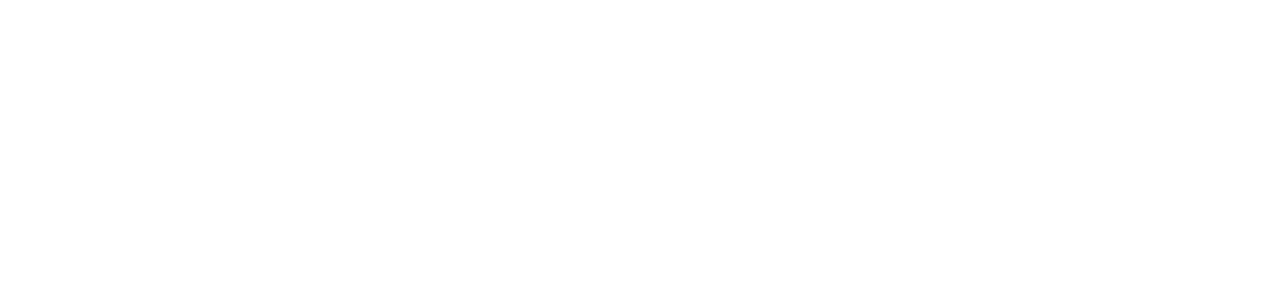
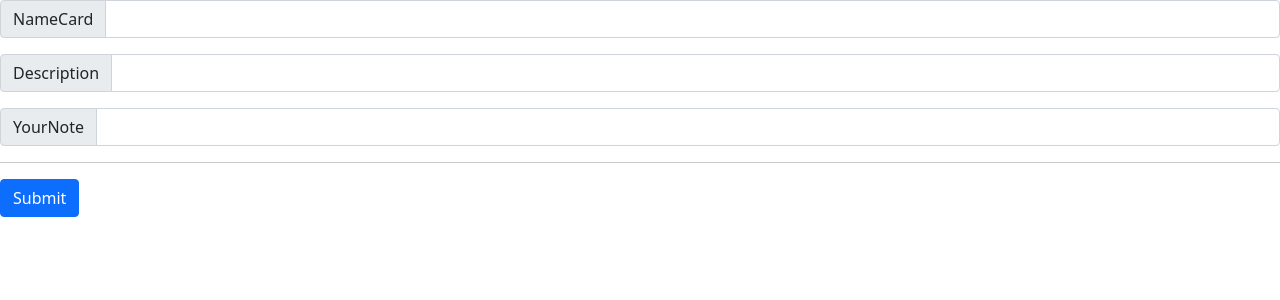
Before and after one commit to CoderVinicius/iron-notes, a React (Create React App) app: page /edit/1 in a window 1280 px wide. Shown: the top 300 px of the page. Built offline with nearby package versions, Linux system fonts and the light colour scheme; no server answers.

Commit message:
GianLucas - EditNote

```diff
--- a/src/components/App.js
+++ b/src/components/App.js
@@ -6,6 +6,7 @@
 import Navbar from './Navbar'
 import AllCard from "./AllCards";
 import CardDetails from "./CardDetails";
+import EditNote from "./EditNote";
 
 function App() {
   return (
@@ -13,7 +14,8 @@
       <BrowserRouter>
 
       <Route exact path="/" component={AllCard} />
-      <Route path="/details/:id" component={CardDetails} />
+      <Route exact path="/details/:id" component={CardDetails} />
+      <Route path="/edit/:id" component={EditNote}/>
 
       </BrowserRouter>
       </div>
--- a/src/components/CardDetails.js
+++ b/src/components/CardDetails.js
@@ -49,7 +49,7 @@
                 <i class="far fa-star" style={{ color: "cornsilk" }}></i>
               </Link>
 
-              <Link to="#" className="card-link">
+              <Link to={`/edit/${this.state._id}`} className="card-link">
                 <i class="far fa-edit" style={{ color: "cornsilk" }}></i>
               </Link>
               <Link to="#" className="card-link">
--- /dev/null
+++ b/src/components/EditNote.js
@@ -0,0 +1,115 @@
+import React from "react";
+import axios from "axios";
+
+class EditNote extends React.Component {
+  state = {
+    _id: "",
+    cardName: "",
+    comment: "",
+    description: "",
+    myNote: "",
+  };
+
+  componentDidMount = async () => {
+    try {
+      const id = this.props.match.params.id;
+
+      const response = await axios
+        .get(`https://ironrest.herokuapp.com/IronNote/${id}`)
+        .then((response) => {
+          console.log(response.data);
+          this.setState({ ...response.data });
+        });
+    } catch (err) {
+      console.log(err);
+    }
+  };
+
+  handleChange = (event) => {
+    this.setState({ [event.target.name]: event.target.value });
+  };
+
+  handleSubmit = (event) => {
+    const id = this.props.match.params.id;
+    event.preventDefault();
+
+    axios
+      .put(`https://ironrest.herokuapp.com/IronNote/${id}`, this.state)
+      .then((response) => {
+        console.log(response);
+      })
+      .catch((err) => {
+        console.log(err);
+      });
+  };
+
+  render() {
+    console.log(this.state.cardName);
+    return (
+      <div>
+        <form onSubmit={this.handleSubmit}>
+          <div className="input-group mb-3">
+            <span className="input-group-text" id="inputGroup-sizing-default">
+              NameCard
+            </span>
+            <input
+              value={this.state.cardName}
+              type="text"
+              name="cardName"
+              onChange={this.handleChange}
+              className="form-control"
+              aria-label="Sizing example input"
+              aria-describedby="inputGroup-sizing-default"
+            />
+          </div>
+          <div className="input-group mb-3">
+            <span className="input-group-text" id="inputGroup-sizing-default">
+              Description
+            </span>
+            <input
+              value={this.state.description}
+              type="text"
+              name="description"
+              onChange={this.handleChange}
+              className="form-control"
+              aria-label="Sizing example input"
+              aria-describedby="inputGroup-sizing-default"
+            />
+          </div>
+          <div className="input-group mb-3">
+            <span className="input-group-text" id="inputGroup-sizing-default">
+              YourNote
+            </span>
+            <input
+              value={this.state.myNote}
+              type="text"
+              name="myNote"
+              onChange={this.handleChange}
+              className="form-control"
+              aria-label="Sizing example input"
+              aria-describedby="inputGroup-sizing-default"
+            />
+          </div>
+
+          {/* <div class="form-floating">
+          <textarea
+            class="form-control"
+            name="comment"
+            value={this.state.comment}
+            onChange={this.handleChange}
+            placeholder="Leave a comment here"
+            id="floatingTextarea"
+          ></textarea>
+          <label for="floatingTextarea">Comments</label>
+        </div> */}
+          <hr />
+          <button className="btn btn-primary" type="submit">
+            Submit
+          </button>
+        </form>
+      </div>
+    );
+  }
+}
+
+export default EditNote;
--- a/src/components/GlobalCards.js
+++ b/src/components/GlobalCards.js
@@ -17,7 +17,7 @@
           <i class="far fa-star" style={{color:"cornsilk"}}></i>
           </Link>
 
-          <Link to="#" className="card-link">
+          <Link to={`/edit/${props.id}`} className="card-link">
           <i class="far fa-edit" style={{color:"cornsilk"}}></i>
           </Link>
           <Link to="#" className="card-link">
```
